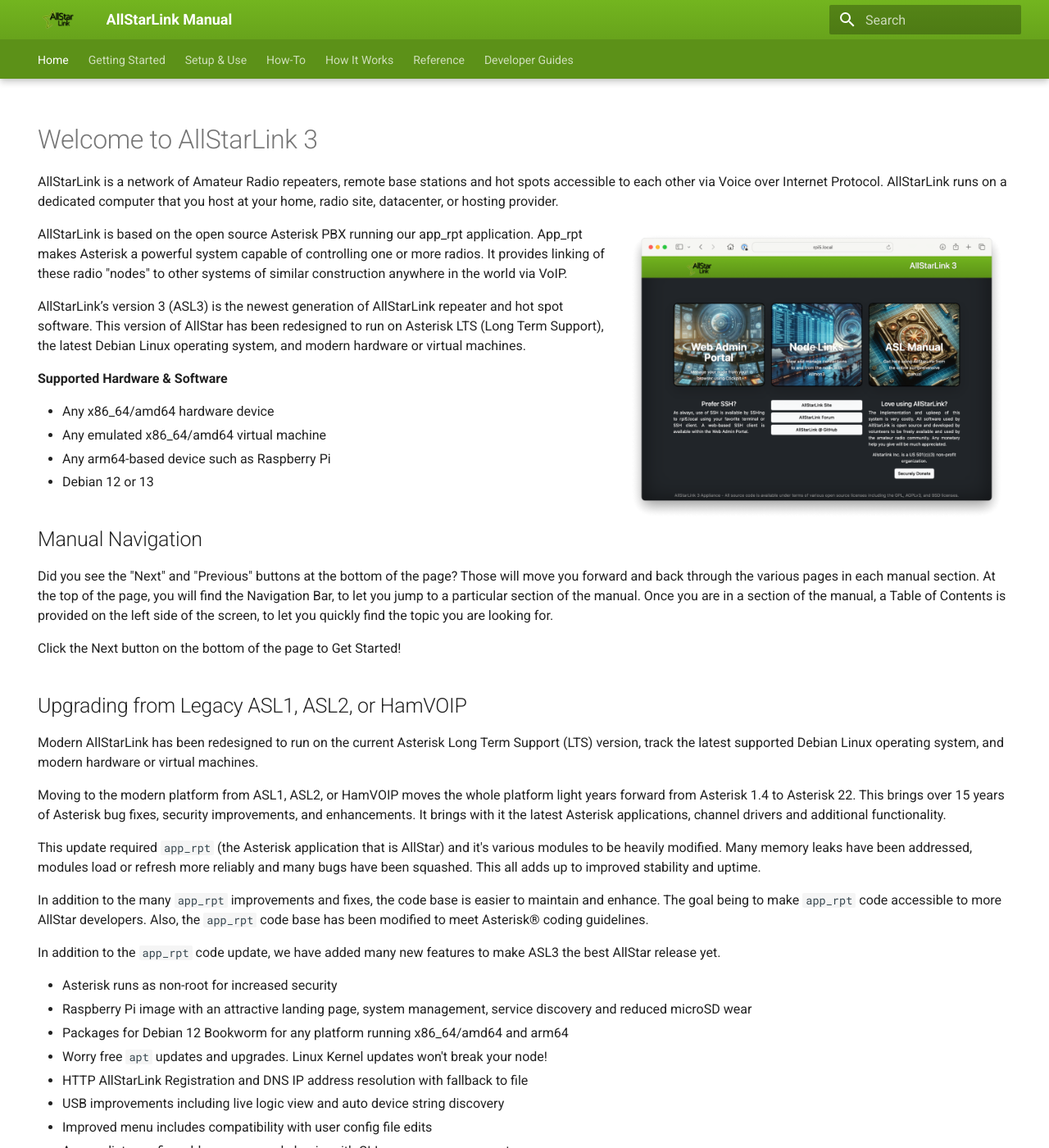
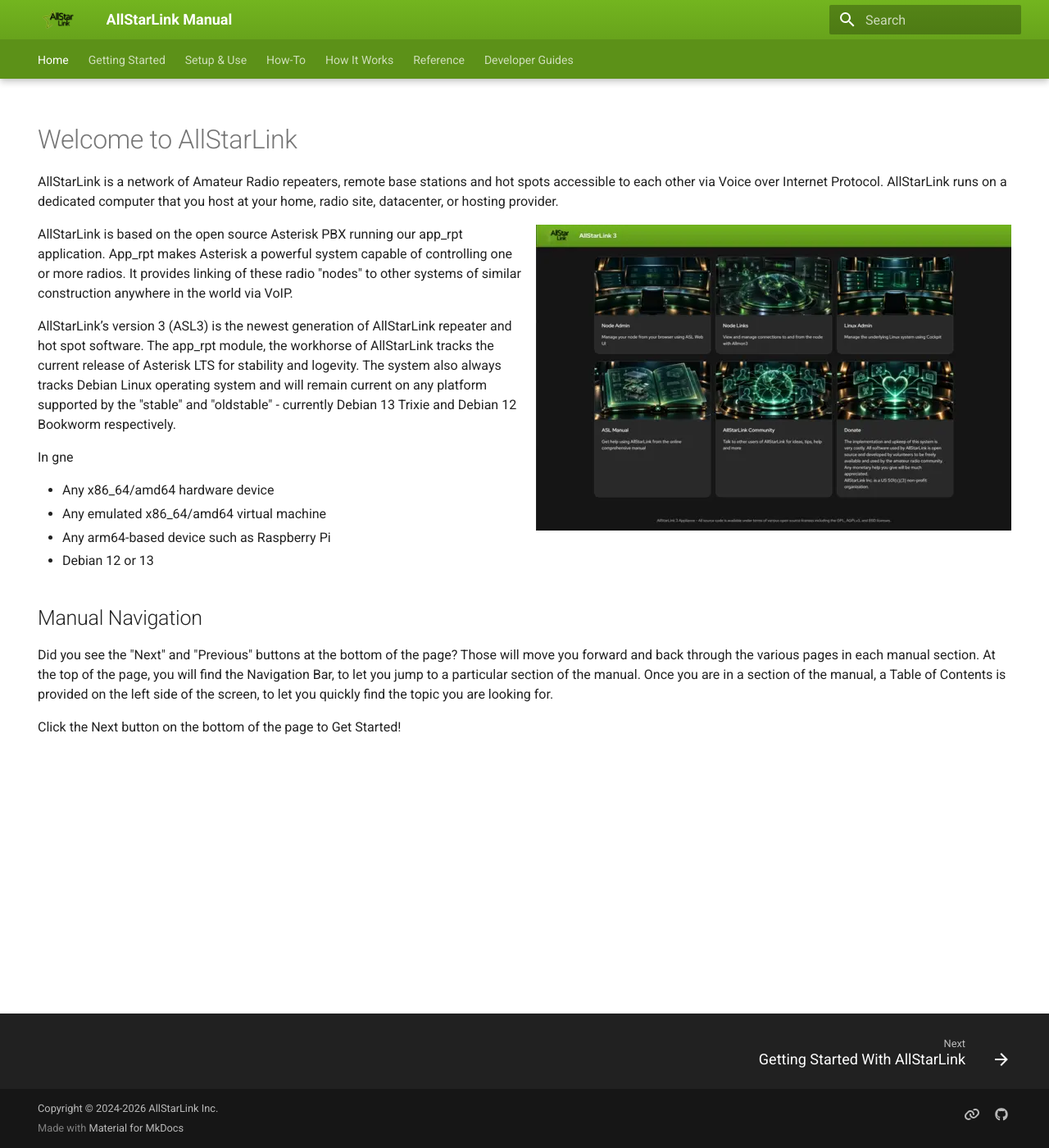
Before and after one commit to AllStarLink/ASL3-Manual, an MkDocs documentation site: the page built from docs/index.md, in a window 1280 px wide and 1400 px high. Shown: the whole window at 82% size. Built offline with MkDocs 1.6.1 and Material for MkDocs 9.7.7, drawn with Linux system fonts in a browser that asks for light colours; some of the changed text lies outside the part shown.

Commit message:
base landing page

```diff
--- a/docs/index.md
+++ b/docs/index.md
@@ -3,16 +3,18 @@
   - navigation
   - toc
 ---
-# Welcome to AllStarLink 3
+# Welcome to AllStarLink
+
 AllStarLink is a network of Amateur Radio repeaters, remote base stations and hot spots accessible to each other via Voice over Internet Protocol. AllStarLink runs on a dedicated computer that you host at your home, radio site, datacenter, or hosting provider.
 
-![AllStarLink Landing Page](img/pi-appl-landing.png){ width=40% align=right }
+![AllStarLink Landing Page](img/pi-appl-landing.webp){ align=right }
 
  AllStarLink is based on the open source Asterisk PBX running our app_rpt application. App_rpt makes Asterisk a powerful system capable of controlling one or more radios. It provides linking of these radio "nodes" to other systems of similar construction anywhere in the world via VoIP.
 
-AllStarLink’s version 3 (ASL3) is the newest generation of AllStarLink repeater and hot spot software. This version of AllStar has been redesigned to run on Asterisk LTS (Long Term Support), the latest Debian Linux operating system, and modern hardware or virtual machines.
+AllStarLink’s version 3 (ASL3) is the newest generation of AllStarLink repeater and hot spot software. The app\_rpt module, the workhorse of AllStarLink tracks the current release of Asterisk LTS for stability and logevity. The system also always tracks Debian Linux operating system and will remain current on any platform supported by the "stable" and "oldstable" - currently Debian 13 Trixie and Debian 12 Bookworm respectively.
 
-**Supported Hardware & Software**
+
+In gne
 
 * Any x86_64/amd64 hardware device
 * Any emulated x86_64/amd64 virtual machine
@@ -20,34 +22,7 @@
 * Debian 12 or 13
 
 ## Manual Navigation
+
 Did you see the "Next" and "Previous" buttons at the bottom of the page? Those will move you forward and back through the various pages in each manual section. At the top of the page, you will find the Navigation Bar, to let you jump to a particular section of the manual. Once you are in a section of the manual, a Table of Contents is provided on the left side of the screen, to let you quickly find the topic you are looking for.
 
 Click the Next button on the bottom of the page to Get Started!
-
-## Upgrading from Legacy ASL1, ASL2, or HamVOIP
-Modern AllStarLink has been redesigned to run on the current Asterisk Long Term Support (LTS) version, track the latest supported Debian Linux operating system, and modern hardware or virtual machines.
-
-Moving to the modern platform from ASL1, ASL2, or HamVOIP moves the whole platform light years
-forward from Asterisk 1.4 to Asterisk 22. This brings over 15 years of Asterisk bug fixes, security improvements, and enhancements. It brings with it the latest Asterisk applications, channel drivers and additional functionality.
-
-This update required `app_rpt` (the Asterisk application that is AllStar) and it's various modules to be heavily modified. Many memory leaks have been addressed, modules load or refresh more reliably and many bugs have been squashed. This all adds up to improved stability and uptime.
-
-In addition to the many `app_rpt` improvements and fixes, the code base is easier to maintain and enhance. The goal being to make `app_rpt` code accessible to more AllStar developers. Also, the `app_rpt` code base has been modified to meet Asterisk® coding guidelines.
-
-In addition to the `app_rpt` code update, we have added many new features to make ASL3 the best AllStar release yet.
-
-* Asterisk runs as non-root for increased security
-* Raspberry Pi image with an attractive landing page, system management, service discovery and reduced microSD wear
-* Packages for Debian 12 Bookworm for any platform running x86_64/amd64 and arm64
-* Worry free `apt` updates and upgrades. Linux Kernel updates won't break your node!
-* HTTP AllStarLink Registration and DNS IP address resolution with fallback to file
-* USB improvements including live logic view and auto device string discovery
-* Improved menu includes compatibility with user config file edits
-* Access lists configurable on a per node basis, with CLI or menu management
-* Configuration templates to simplify edits and menu updates
-* EchoLink code has been extensively reworked to improve stability. Added chats and doubling prevention
-
-
-<!--
-![AllStarLink Landing Page](assets/AllstarLink-StarBlack.png){ width="100"}
--->
```
Also changed, not shown: docs/img/pi-appl-landing copy.png (deleted), docs/img/pi-appl-landing.png (deleted), docs/img/pi-appl-landing.webp (added).
